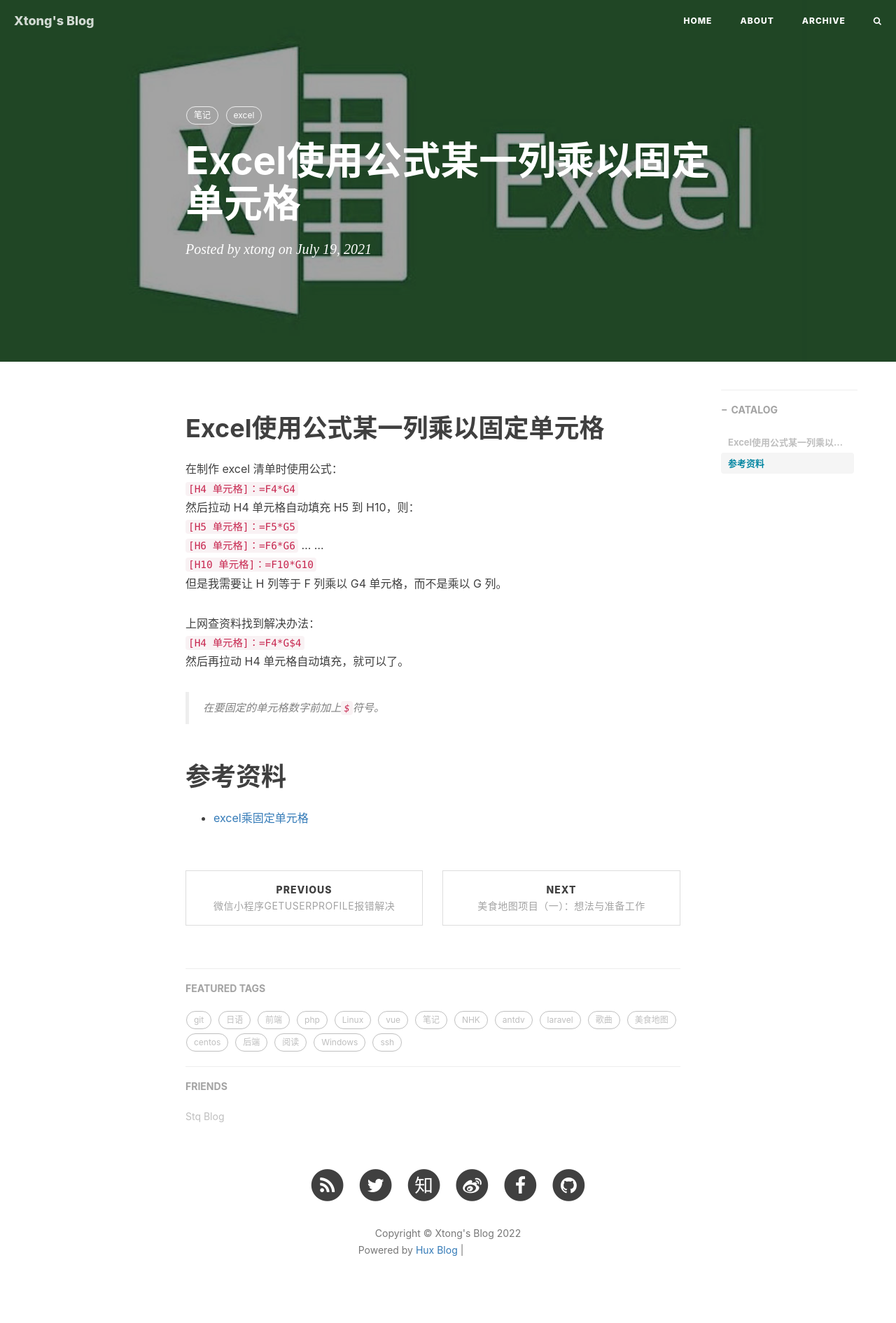
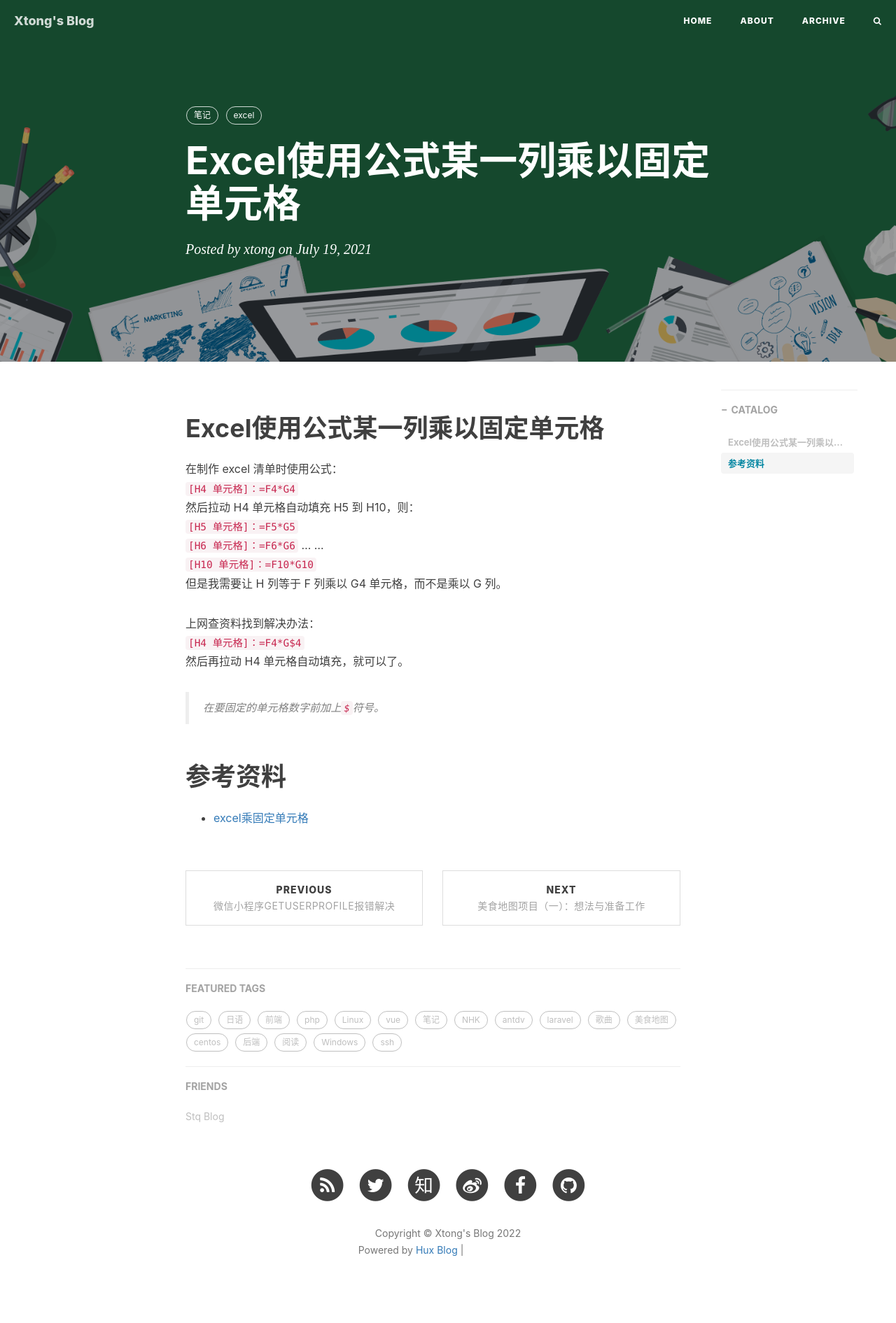
Before and after one commit to tongg112/tongg112.github.io, a Jekyll site: the page built from _posts/2021-07-19-excel-use.md, in a window 1280 px wide. Shown: the whole page at 70% size. Built offline with Jekyll 4.4.1, drawn with Linux system fonts in a browser that asks for light colours; nearby versions of some CDN libraries; comment, search, counter and statistics services are not loaded; grey boxes are pictures that could not be loaded.

Commit message:
excel: bg update new img

```diff
--- a/_posts/2021-07-19-excel-use.md
+++ b/_posts/2021-07-19-excel-use.md
@@ -6,7 +6,7 @@
 date:   2021-07-19 21:32:52 +0800
 catalog: true
 tags: [笔记, excel]
-header-img: "img/post-bg-excel.jpeg"
+header-img: "img/post-bg-excel.png"
 comments: true
 ---
 # Excel使用公式某一列乘以固定单元格
```
Also changed, not shown: img/post-bg-excel.jpeg (deleted), img/post-bg-excel.png (added).
